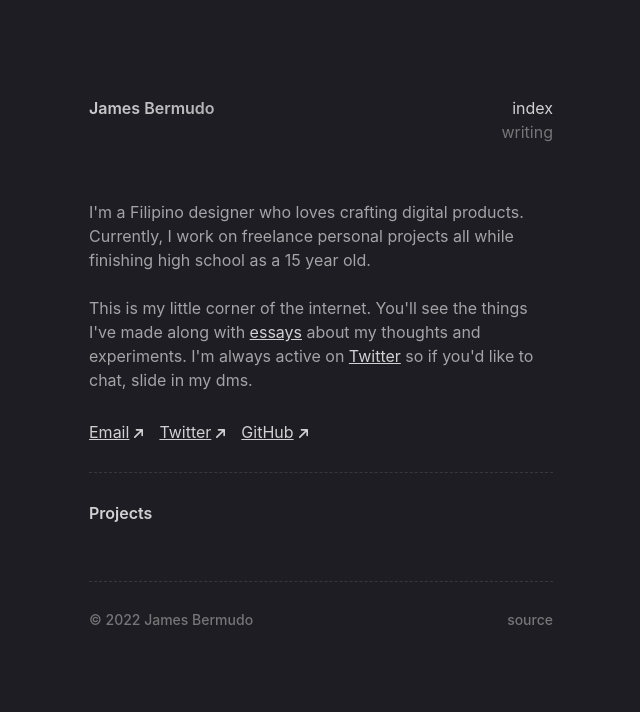
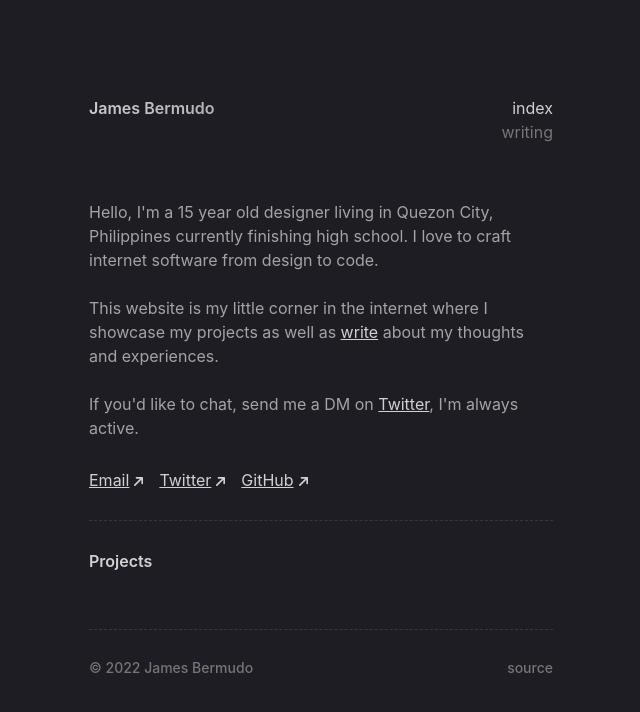
Before and after one commit to jcebermudo/jamesbermudo.com, a Next.js app: page / in a window 1280 px wide. Shown: the top 712 px of the page, without its empty margins (319-959 px from the left). Built offline with nearby package versions, Linux system fonts and the light colour scheme.

Commit message:
changed bio

```diff
--- a/pages/index.jsx
+++ b/pages/index.jsx
@@ -19,7 +19,7 @@ export default function Home() {
         <meta name="viewport" content="initial-scale=1.0, width=device-width" />
         <link rel="icon" type="image/x-icon" href="/favicon.png"></link>
     </Head>
-      <p className='text-[#A4A3A5] text-base mt-14'>I&apos;m a Filipino designer who loves crafting digital products. Currently, I work on freelance personal projects all while finishing high school as a 15 year old.<br /><br /> This is my little corner of the internet. You&apos;ll see the things I&apos;ve made along with <Link href="/writing"><a className='text-[#D1D1D2] duration-150 hover:text-indigo-300 underline'>essays</a></Link> about my thoughts and experiments. I&apos;m always active on <a href="https://twitter.com/jcebermudo" target="_blank" rel="noreferrer" className='text-[#D1D1D2] duration-150 hover:text-indigo-300 underline'>Twitter</a> so if you&apos;d like to chat, slide in my dms.</p>
+      <p className='text-[#A4A3A5] text-base mt-14'>Hello, I'm a 15 year old designer living in Quezon City, Philippines currently finishing high school. I love to craft internet software from design to code.<br/><br/>This website is my little corner in the internet where I showcase my projects as well as <Link href="/writing"><a className='text-[#D1D1D2] underline text-base duration-150 hover:text-indigo-300'>write</a></Link> about my thoughts and experiences.<br/><br/>If you'd like to chat, send me a DM on <a href="https://twitter.com/jcebermudo" target="_blank" rel="noreferrer" className='text-[#D1D1D2] underline text-base duration-150 hover:text-indigo-300'>Twitter</a>, I'm always active.</p>
       <div className="flex space-x-4 mt-7">
         <a target="_blank" rel="noreferrer" href="mailto:bermudo.elumba@gmail.com" className='group text-[#D1D1D2] underline text-base duration-150 hover:text-indigo-300'>
           Email
```
